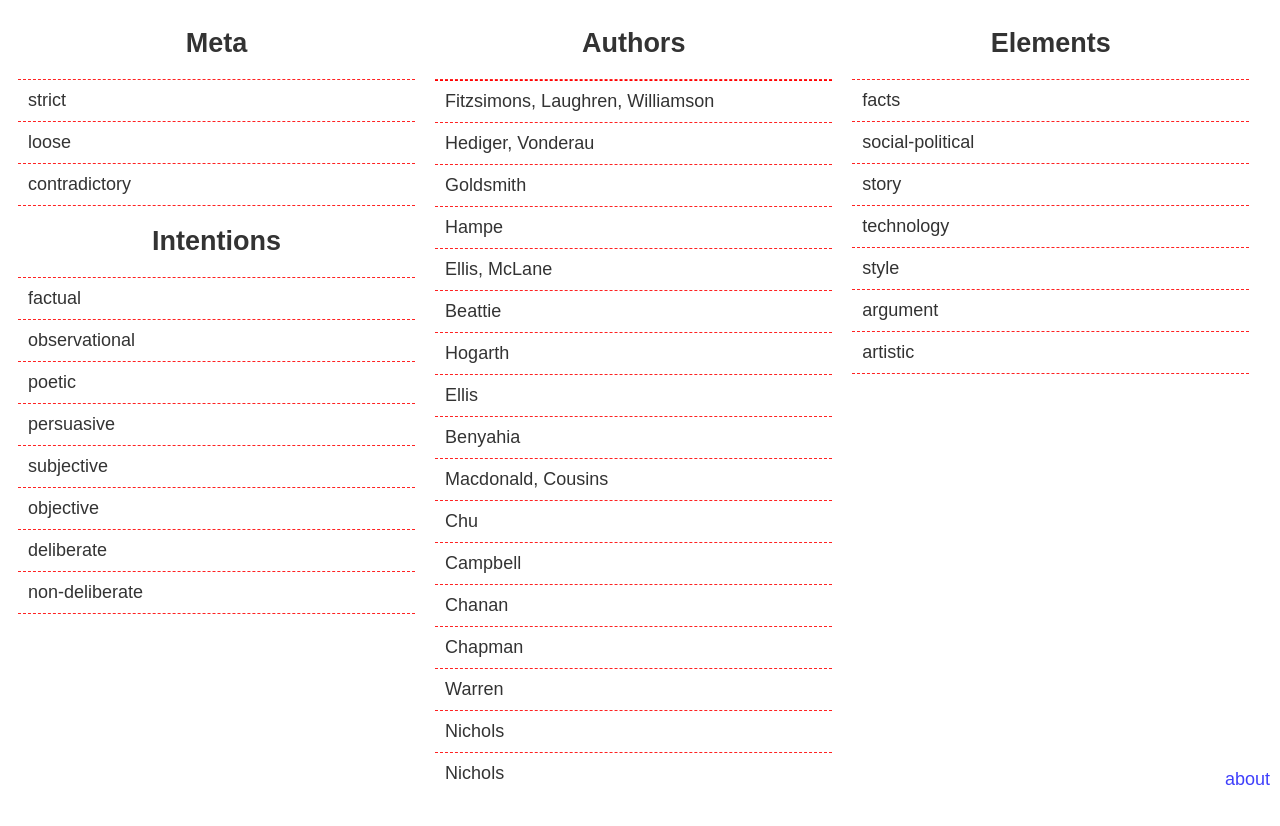
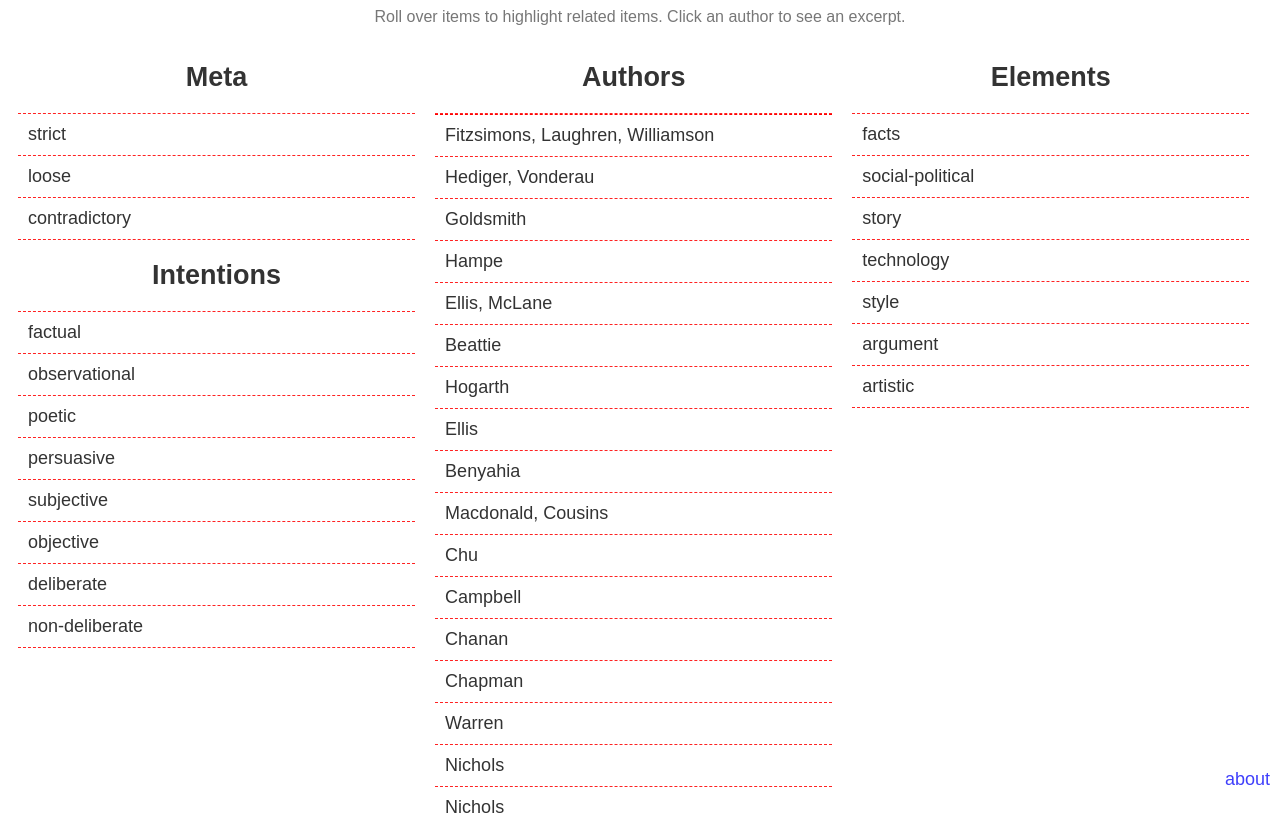
Before and after one commit to seveneightn9ne/CMS338-Visualization, a plain HTML site: page index.html in a window 1280 px wide. Before the commit the page ends 800 px from the top, so only its background shows below. Drawn offline with nearby package versions, Linux system fonts and the light colour scheme.

Commit message:
add instructions

```diff
--- a/index.html
+++ b/index.html
@@ -5,6 +5,11 @@
 <script src="vis.js"></script>
 <link rel="stylesheet" href="vis.css">
 </head>
+
+<p id="instructions">
+Roll over items to highlight related items.
+Click an author to see an excerpt.
+</p>
 
 <div class="section left">
 <section class="metas">
--- a/vis.css
+++ b/vis.css
@@ -76,3 +76,9 @@ a {
 #about a {
     color: #3F3FFB;
 }
+
+#instructions {
+    text-align: center;
+    font-size: 12pt;
+    color: #777;
+}
```
